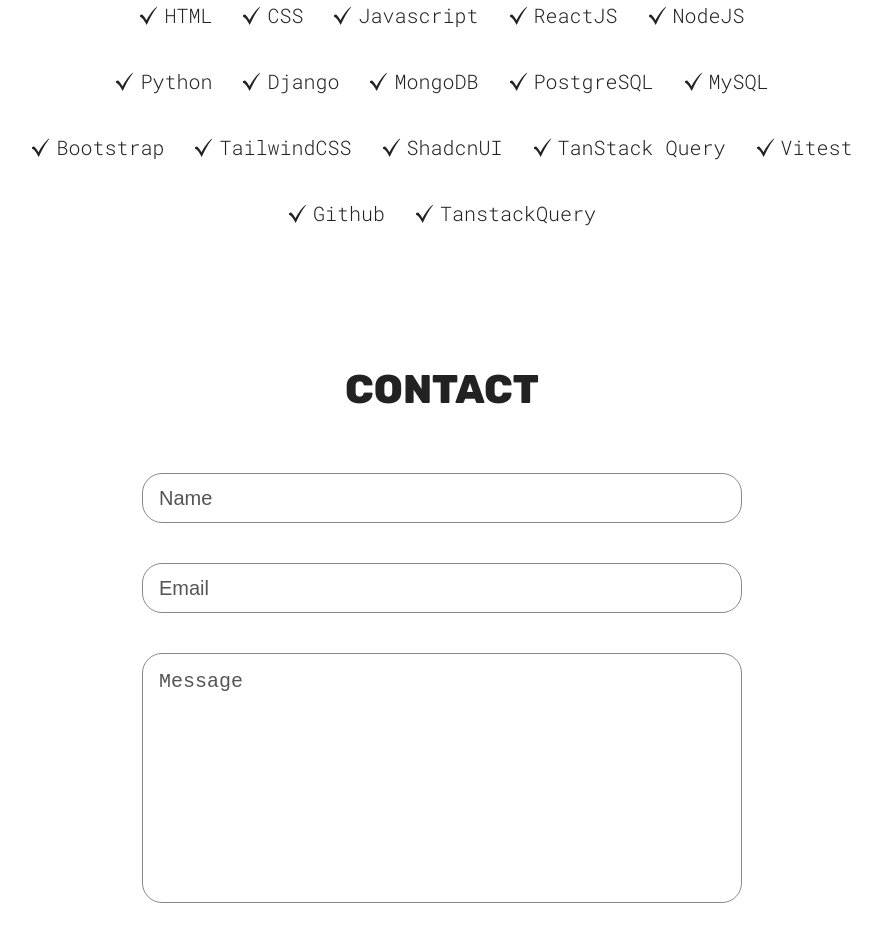
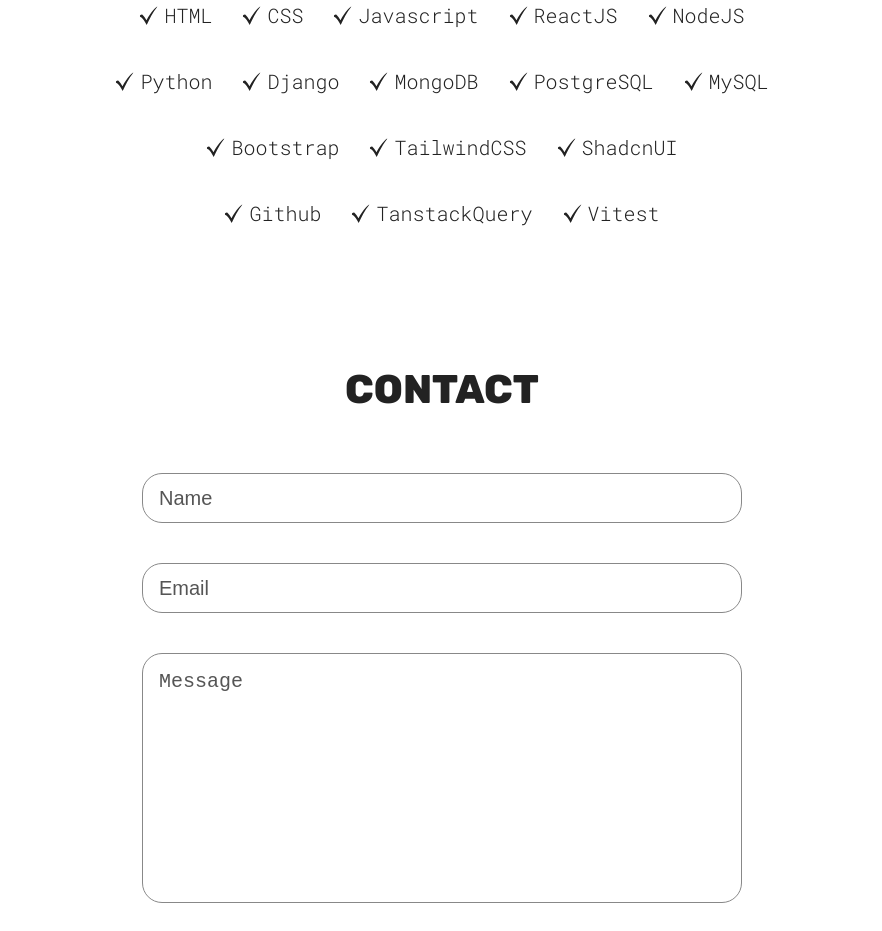
Before and after one commit to markmil-talon/CV-Mark, a React (Vite) app: page / in a window 1280 px wide. Shown: the part 1520-2451 px from the top of the page, without its empty margins (198-1080 px from the left). Built offline with nearby package versions, Linux system fonts and the light colour scheme.

Commit message:
update skills

```diff
--- a/src/constants/index.js
+++ b/src/constants/index.js
@@ -58,12 +58,14 @@ export const skills = [
       { name: 'Bootstrap' },
       { name: 'TailwindCSS' },
       { name: 'ShadcnUI' },
-      { name: 'TanStack Query' },
-      { name: 'Vitest' },
     ],
   },
   {
     sklNum: 4,
-    sklName: [{ name: 'Github' }, { name: 'TanstackQuery' }],
+    sklName: [
+      { name: 'Github' },
+      { name: 'TanstackQuery' },
+      { name: 'Vitest' },
+    ],
   },
 ];
```
